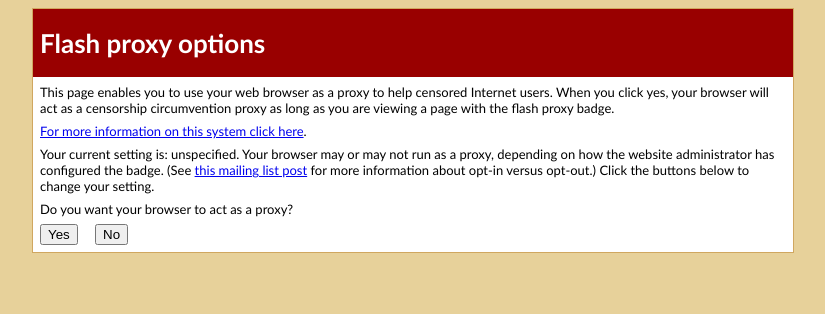
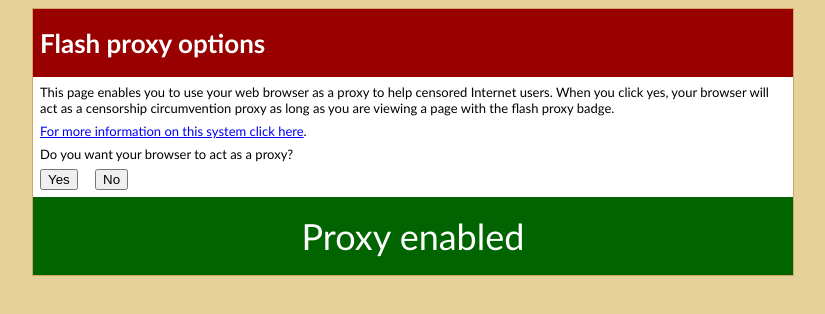
Before and after one commit to arlolra/flashproxy, a plain HTML site: page proxy/options.html in a window 1280 px wide. Shown: the whole page, without its empty margins (227-1052 px from the left). Drawn offline with Linux system fonts and the light colour scheme.

Commit message:
visual indicator that fp is active when opting in
implements part A of #8211. If cookie is unset state that the proxy is
enabled. Remove dynamic text showing cookie setting.

```diff
--- a/proxy/options.html
+++ b/proxy/options.html
@@ -32,6 +32,14 @@ p {
 button {
 	margin: 0px 7px 7px;
 }
+#badge-state {
+	font-size: 36px;
+	text-align: center;
+	padding: 10px 0;
+	margin: 0;
+	color: white;
+}
+#badge-state p { display: none; }
 </style>
 </head>
 <body>
@@ -47,6 +55,7 @@ the flash proxy badge.
 <p>
 <a href="http://crypto.stanford.edu/flashproxy/">For more information on this system click here</a>.
 </p>
+<p>Do you want your browser to act as a proxy?</p>
 </div>
 <noscript>
 <p>
@@ -54,11 +63,11 @@ While JavaScript is disabled, your computer will not be a proxy. Enable
 JavaScript to change your options.
 </p>
 </noscript>
-<div id="setting">
-</div>
-<div onclick="update_setting_text()" id="buttons" style="display: none;">
-<button onclick="set_cookie_allowed()">Yes</button>
-<button onclick="set_cookie_disallowed()">No</button>
+<button onclick="set_allowed()">Yes</button>
+<button onclick="set_disallowed()">No</button>
+<div id="badge-state">
+<p id="inactive">Proxy disabled</p>
+<p id="active">Proxy enabled</p>
 </div>
 <div id="cookies_disabled" style="display: none;">
 <p>
@@ -79,6 +88,16 @@ function set_cookie_allowed() {
 
 function set_cookie_disallowed() {
     document.cookie = COOKIE_NAME + "=0 ;path=/ ;expires=" + COOKIE_LIFETIME;
+}
+
+function set_allowed() {
+    set_cookie_allowed();
+    refresh();
+}
+
+function set_disallowed() {
+    set_cookie_disallowed();
+    refresh();
 }
 
 function parse_cookie_string(cookies) {
@@ -116,41 +135,23 @@ function read_cookie() {
 }
 
 /* Updates the text telling the user what his current setting is.*/
-function update_setting_text() {
-    var setting = document.getElementById("setting");
-    var prefix = "<p>Your current setting is: ";
+function refresh() {
     var value = read_cookie();
 
-    if (value === undefined) {
-        setting.innerHTML = prefix + "unspecified. Your browser may or may not " +
-                                     "run as a proxy, depending on how the website " +
-                                     "administrator has configured the badge. (See <a href=\"https://lists.torproject.org/pipermail/tor-dev/2012-December/004318.html\">this mailing list post</a> for more information about opt-in versus opt-out.) Click " +
-                                     "the buttons below to change your setting.";
-    } else if (value === "1") {
-        setting.innerHTML = prefix + "use my browser as a proxy. " +
-                                     "Click no below to change your setting.</p>";
+    if (value === undefined || value === "1") {
+        document.getElementById("active").style.display = "block";
+        document.getElementById("inactive").style.display = "none";
+        document.getElementById("badge-state").style.backgroundColor = "darkgreen";
     } else {
-        setting.innerHTML = prefix + "do not use my browser as a proxy. " +
-                                     "Click yes below to change your setting.</p>";
+        document.getElementById("inactive").style.display = "block";
+        document.getElementById("active").style.display = "none";
+        document.getElementById("badge-state").style.backgroundColor = "red";
     }
-    setting.innerHTML += "<p>Do you want your browser to act as a proxy?</p>";
 }
 
-window.onload = function () {
-    if (navigator.cookieEnabled) {
-        var buttons = document.getElementById("buttons");
-        buttons.style.display = "block";
-        update_setting_text();
-    } else {
-        document.getElementById("cookies_disabled").style.display = "block";
-        /* Manually set the text here as otherwise it will refer to
-           the buttons, which don't show if cookies are disabled. */
-        document.getElementById("setting").innerHTML = "<p>Your current setting is: " +
-                                                       "unspecified. Your browser may or may not " +
-                                                       "run as a proxy, depending on how the website " +
-                                                       "administrator has configured the badge.</p>";
-    }
-};
+window.onload = function() {
+    refresh();
+}
 </script>
 </body>
 </html>
```
